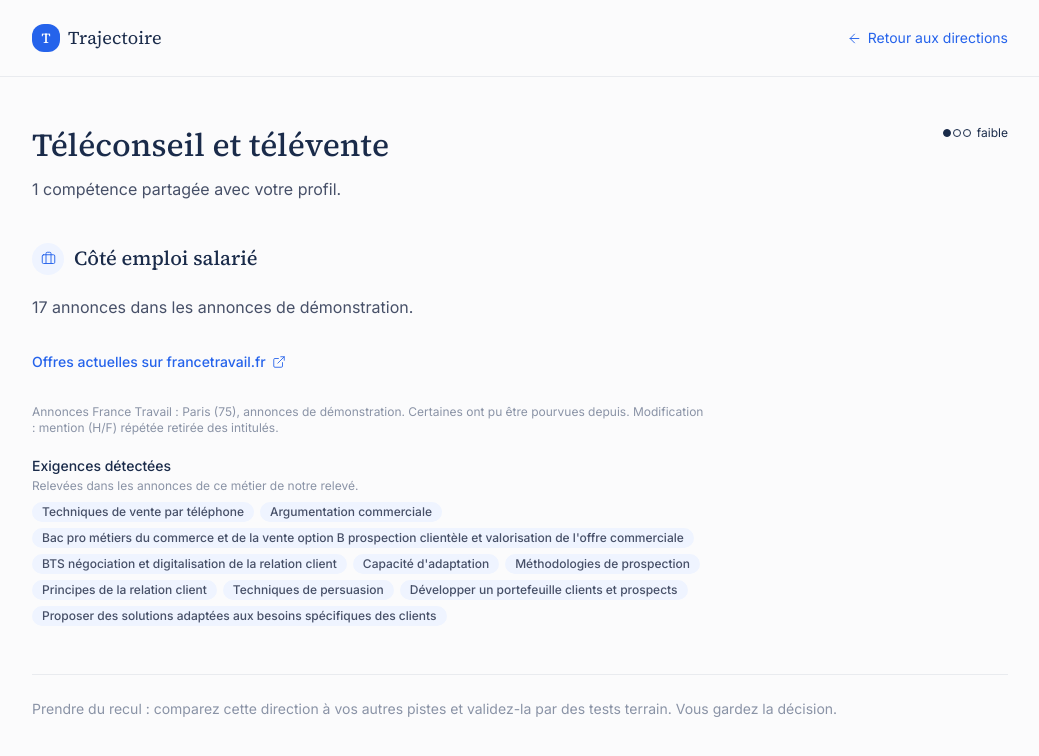
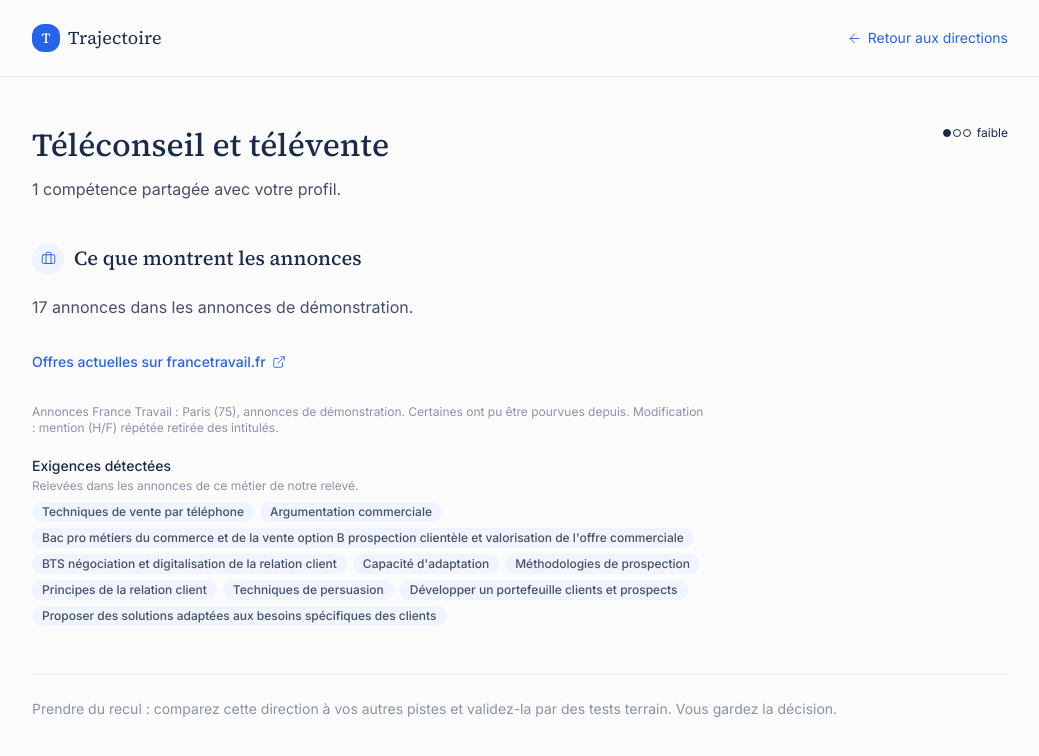
Before and after one commit to theWQLker/TRAjectoire-app, a Next.js app: page /results/direction/D1408 in a window 1280 px wide. Shown: the top 756 px of the page, without its empty margins (120-1159 px from the left). Built offline with nearby package versions, Linux system fonts and the light colour scheme.

Commit message:
direction: heading 'Ce que montrent les annonces'
'Côté emploi salarié' paired with a 'Côté autonomie' column that was never
built, so it contrasted with nothing on the page.

```diff
--- a/src/app/results/direction/[romeCode]/page.tsx
+++ b/src/app/results/direction/[romeCode]/page.tsx
@@ -93,11 +93,11 @@ export default async function DirectionDetailPage({
         </header>
 
         <div className={ADS_LISTED ? "grid gap-10 md:grid-cols-2" : "max-w-2xl"}>
-          {/* Côté emploi salarié: real market only, no invented totals. */}
+          {/* What the ads show: real market only, no invented totals. */}
           <section className="space-y-5">
             <div className="flex items-center gap-2.5">
               <IconCircle icon={Briefcase} tint="blue" size="sm" />
-              <h2 className="font-serif text-xl text-navy">Côté emploi salarié</h2>
+              <h2 className="font-serif text-xl text-navy">Ce que montrent les annonces</h2>
             </div>
 
             {d.marketUnverified ? (
```
